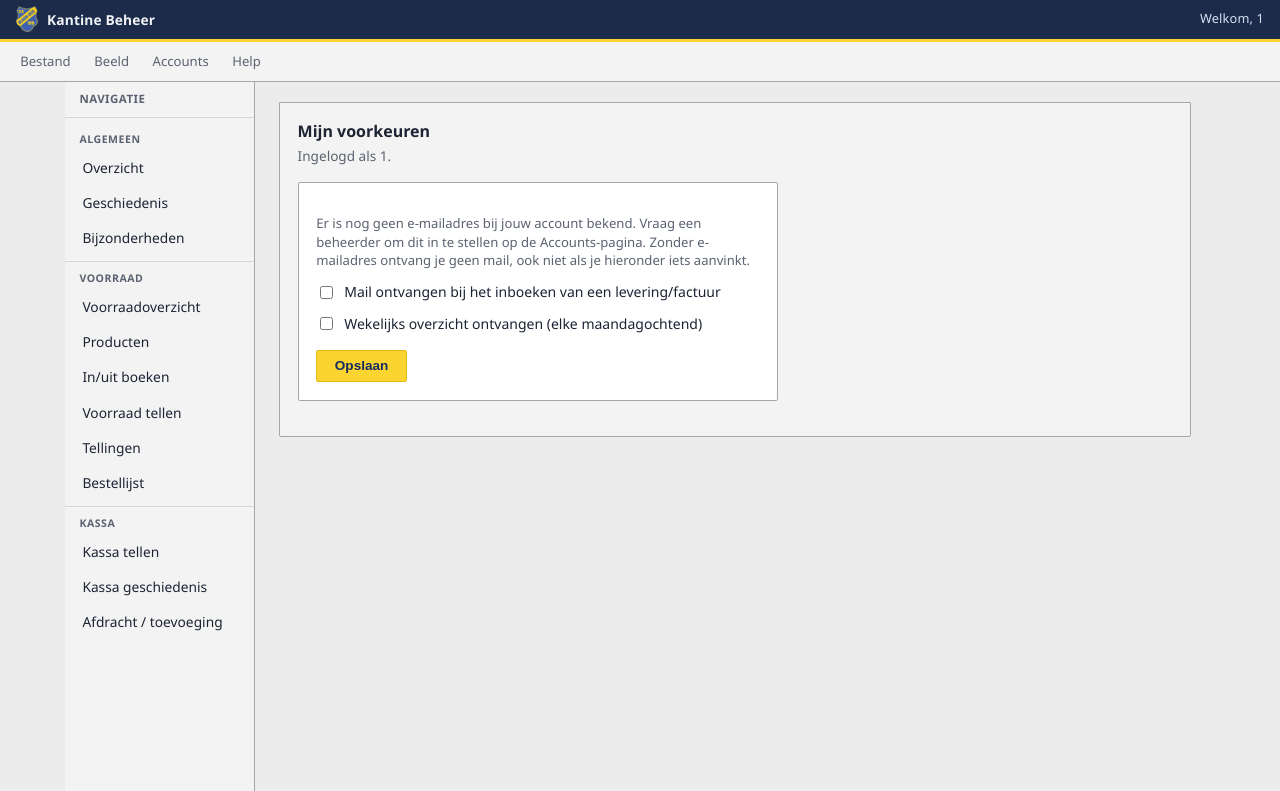
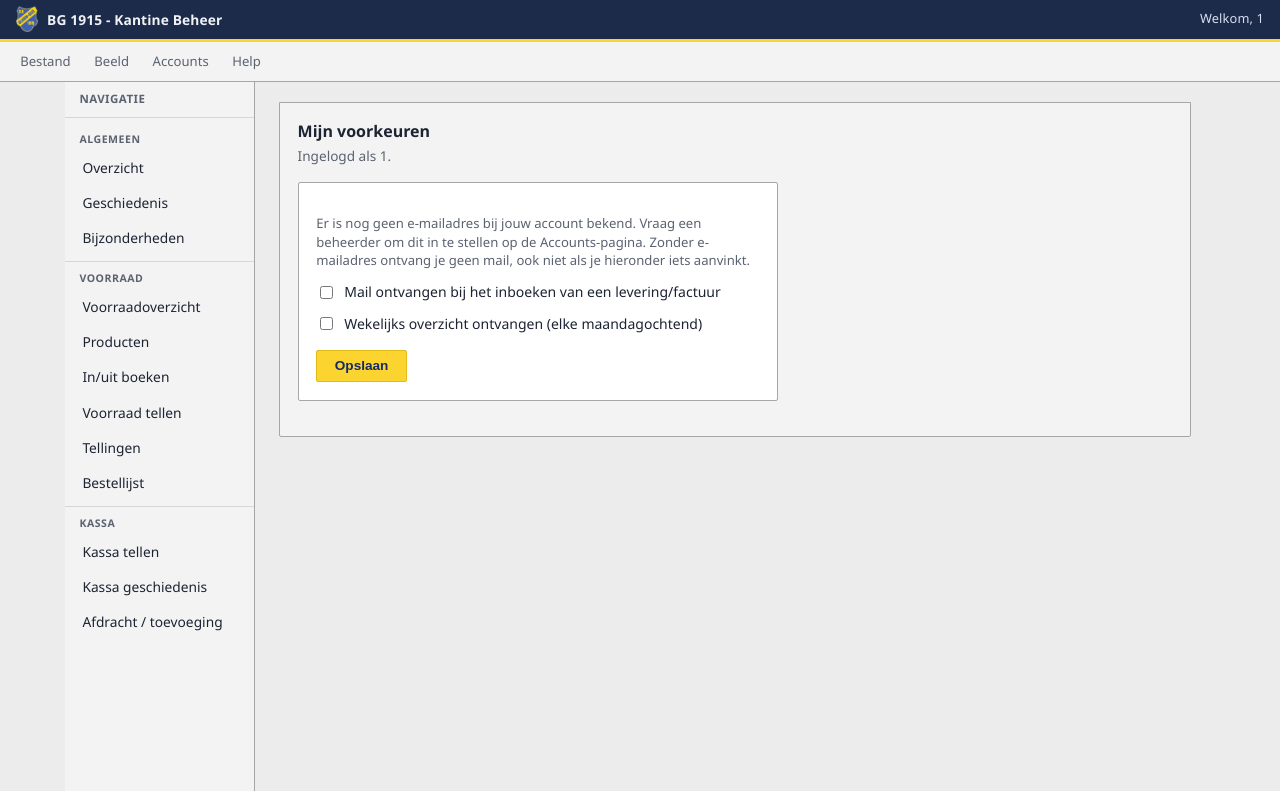
Before and after one commit to Luukie2003/blauwgeel, a Flask app: page /account/voorkeuren in a window 1280 px wide. Shown: the top 791 px of the page. Run offline with Flask 3, Linux system fonts and the light colour scheme; the visitor is signed in with stand-in values (Sample User, id 1); data comes from the database, SQL or seed files in the repository.

Commit message:
Titelbalk: "BG 1915 - Kantine Beheer" met paginanaam cursief
Co-Authored-By: Claude Sonnet 5 <noreply@anthropic.com>

```diff
--- a/templates/base.html
+++ b/templates/base.html
@@ -18,7 +18,7 @@
     <div class="app-titelbalk">
         <a href="{{ url_for('dashboard') }}" class="titelbalk-link">
             <img src="{{ url_for('static', filename='logo.png') }}" alt="s.v. Blauw-Geel 1915" class="titelbalk-logo">
-            <span>Kantine Beheer{% if actieve_nav %} &mdash; [{{ actieve_nav.label }}]{% endif %}</span>
+            <span>BG 1915 - Kantine Beheer{% if actieve_nav %} <em>{{ actieve_nav.label }}</em>{% endif %}</span>
         </a>
         {% if huidige_gebruiker %}
         <span class="titelbalk-welkom">Welkom, {{ huidige_gebruiker }}</span>
```
